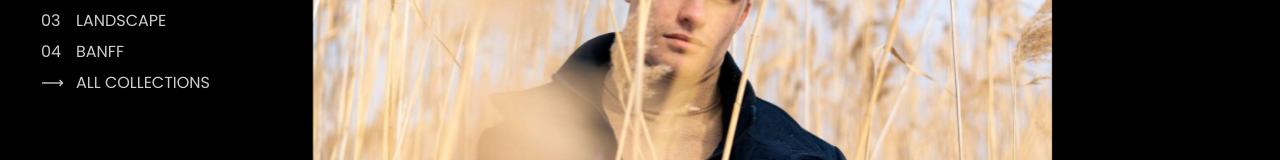
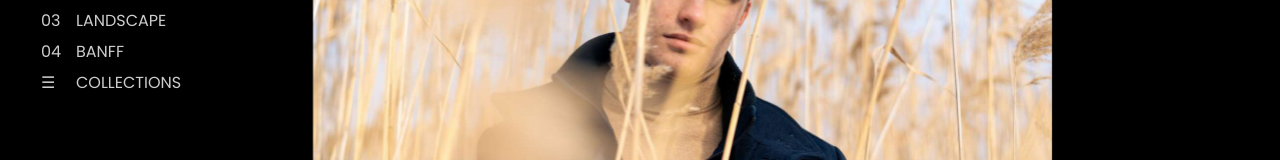
Before and after one commit to JJwilkin/Photo_Portfolio, a React (Create React App) app: page / in a window 1280 px wide. Shown: the part 383-543 px from the top of the page. Built offline with nearby package versions, Linux system fonts and the light colour scheme.

Commit message:
change menu name

```diff
--- a/src/components/Menu.js
+++ b/src/components/Menu.js
@@ -159,7 +159,7 @@ export default function Menu(props) {
                     selectedOption == "collections" ? "active-link" : "dim-text"
                   }`}
                 >
-                  &#10230;
+                  ☰
                 </td>
                 <td>
                   <h6
@@ -167,7 +167,7 @@ export default function Menu(props) {
                       selectedOption == "collections" ? "active-link" : "dim-text"
                     }`}
                   >
-                    ALL COLLECTIONS
+                    COLLECTIONS
                   </h6>
                 </td>
               </Link>
```
Also changed, not shown: 1 other file (tests, documents, lock files or other folders).
